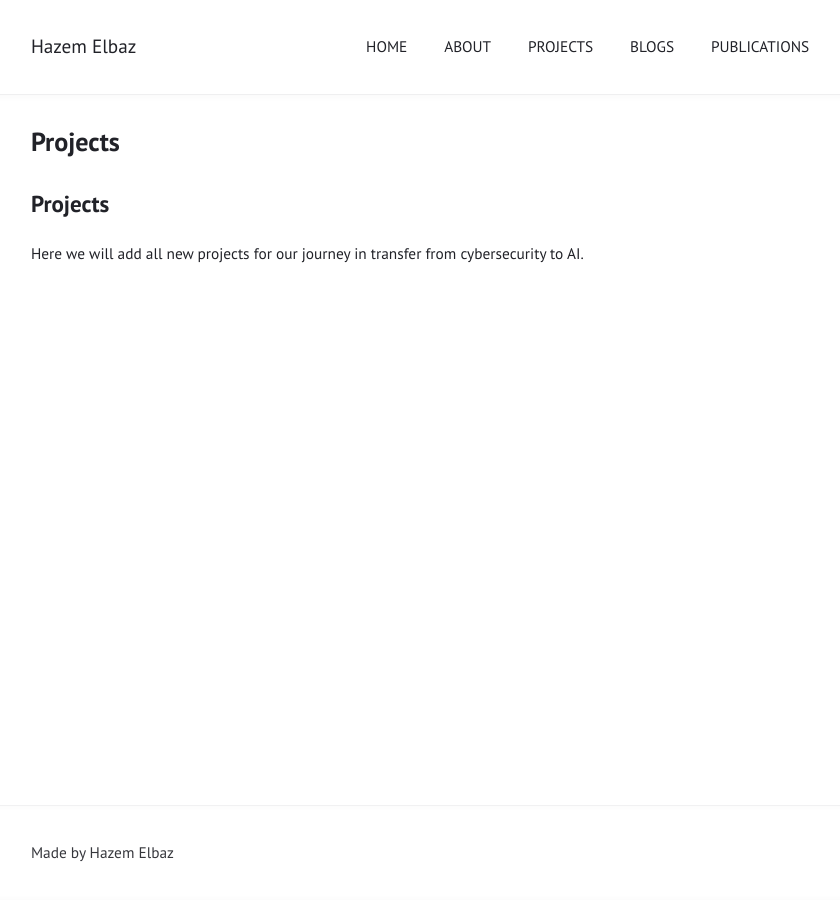
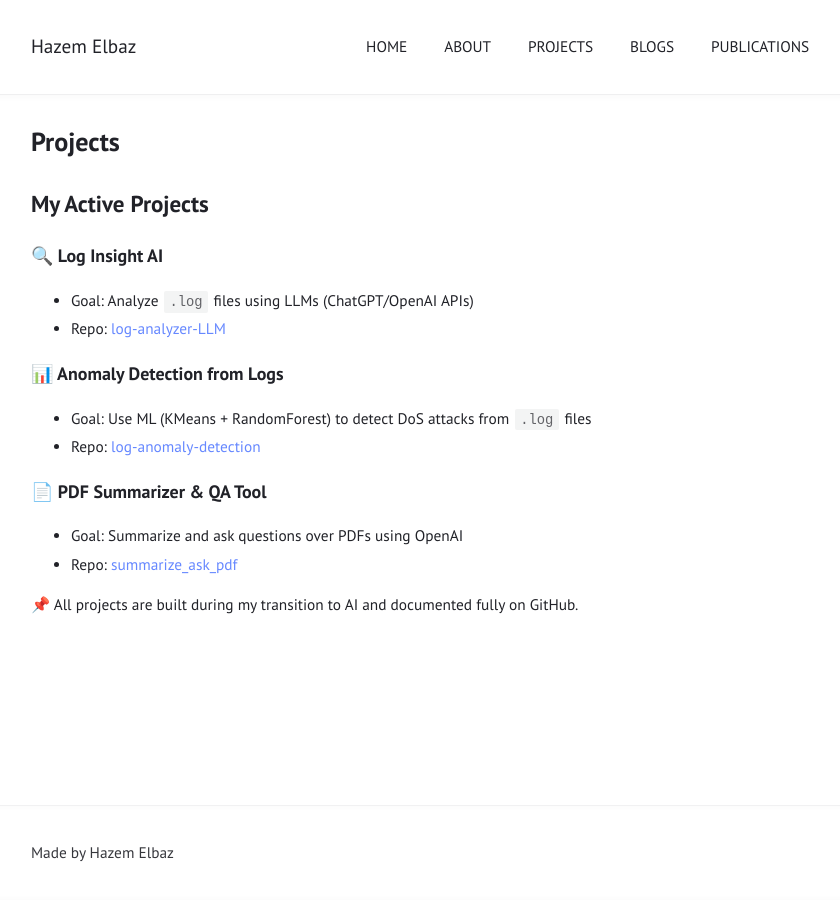
Before and after one commit to elbazhazem/elbazhazem.github.io, a Jekyll site: the page built from projects.md, in a window 1280 px wide. Shown: the whole page, without its empty margins (220-1060 px from the left). Built offline with Jekyll 4.4.1, drawn with Linux system fonts in a browser that asks for light colours.

Commit message:
Update projects.md
update the content

```diff
--- a/projects.md
+++ b/projects.md
@@ -3,5 +3,18 @@ layout: page
 title: "Projects"
 ---
 
-## Projects
-Here we will add all new projects for our journey in transfer from cybersecurity to AI.
+# My Active Projects
+
+### 🔍 Log Insight AI
+- Goal: Analyze `.log` files using LLMs (ChatGPT/OpenAI APIs)
+- Repo: [log-analyzer-LLM](https://github.com/elbazhazem/log-analyzer-LLM)
+
+### 📊 Anomaly Detection from Logs
+- Goal: Use ML (KMeans + RandomForest) to detect DoS attacks from `.log` files
+- Repo: [log-anomaly-detection](https://github.com/elbazhazem/log-anomaly-detection)
+
+### 📄 PDF Summarizer & QA Tool
+- Goal: Summarize and ask questions over PDFs using OpenAI
+- Repo: [summarize_ask_pdf](https://github.com/elbazhazem/summarize_ask_pdf)
+
+📌 All projects are built during my transition to AI and documented fully on GitHub.
```
